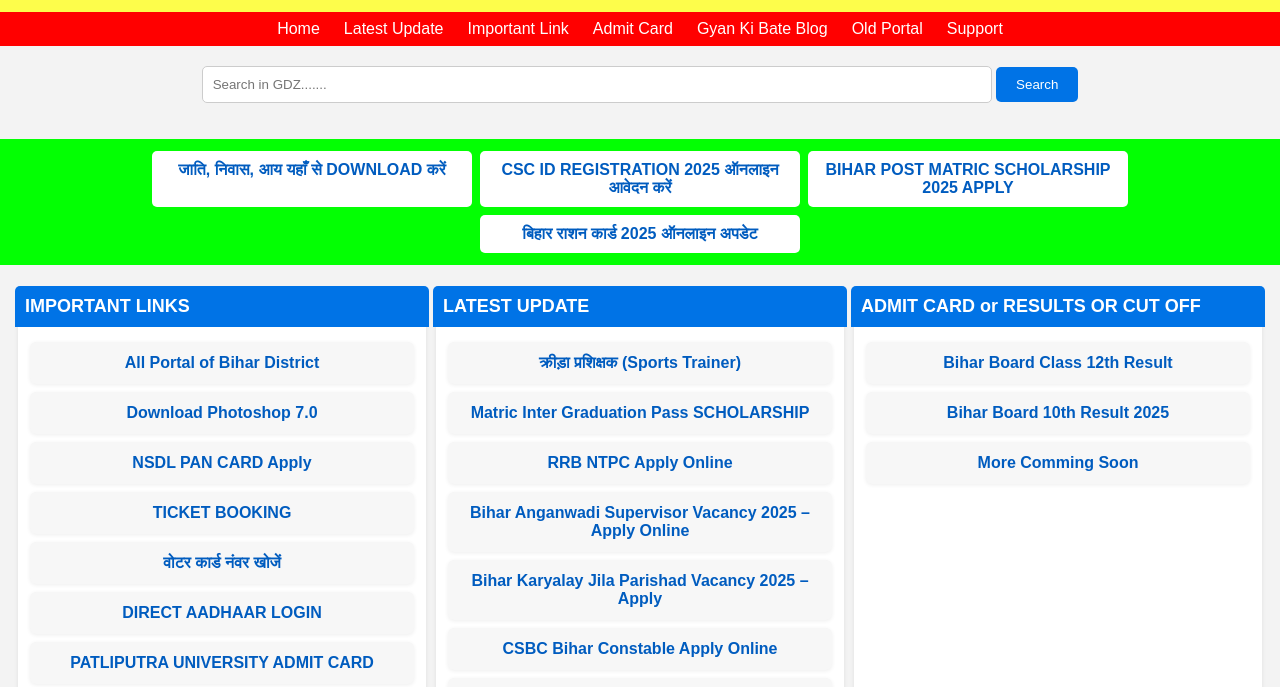
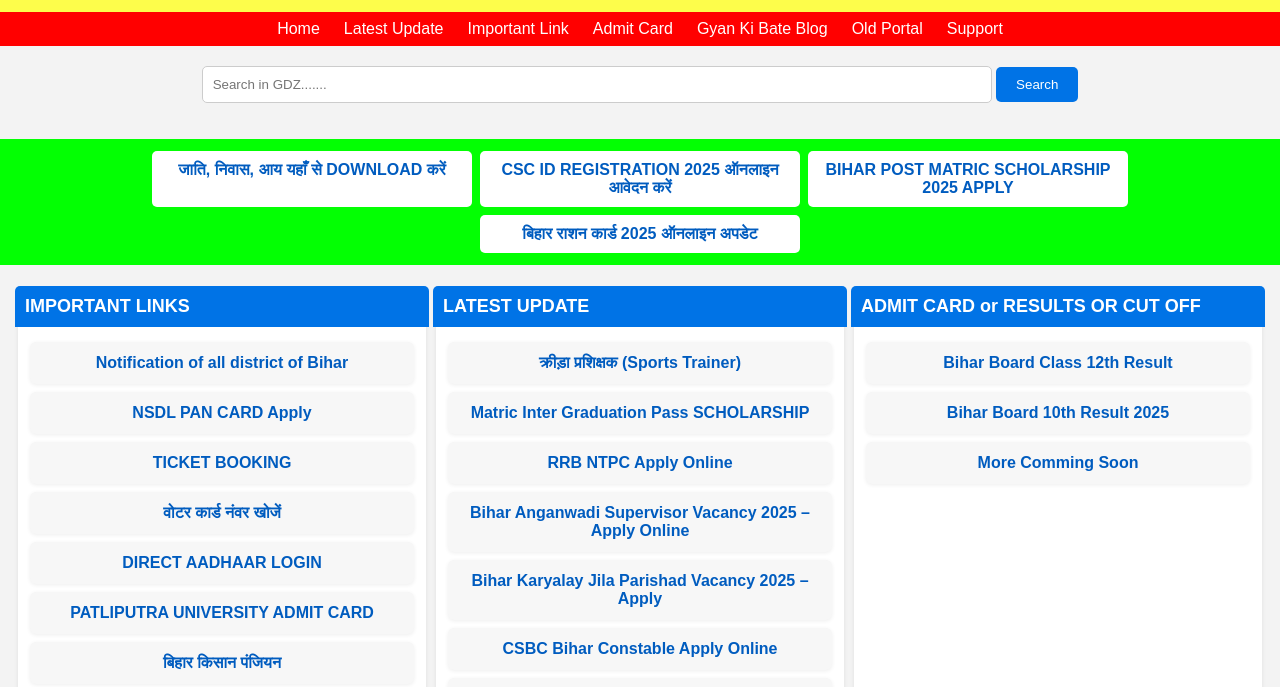
Before and after one commit to GULSHANDIGITALZONE/-, a plain HTML site: page index.html in a window 1280 px wide. Shown: the part 102-789 px from the top of the page. Drawn offline with Linux system fonts and the light colour scheme.

Commit message:
Update important links in index.html
Removed outdated links and added a new notification link.

```diff
--- a/index.html
+++ b/index.html
@@ -247,11 +247,9 @@
       <h2>IMPORTANT LINKS</h2>
 
        <div class="important-link-box">
-    <a href="https://bihar.s3waas.gov.in/">All Portal of Bihar District</a>
+    <a href="https://bihar.s3waas.gov.in/">Notification of all district of Bihar</a>
       </div>
-      <div class="important-link-box">
-                <a href="./photoshop54.zip" download="Photoshop">Download Photoshop 7.0</a>
-      </div>
+
 
       <div class="important-link-box">
                 <a href="https://onlineservices.proteantech.in/paam/endUserRegisterContact.html">NSDL PAN CARD Apply</a>
```
